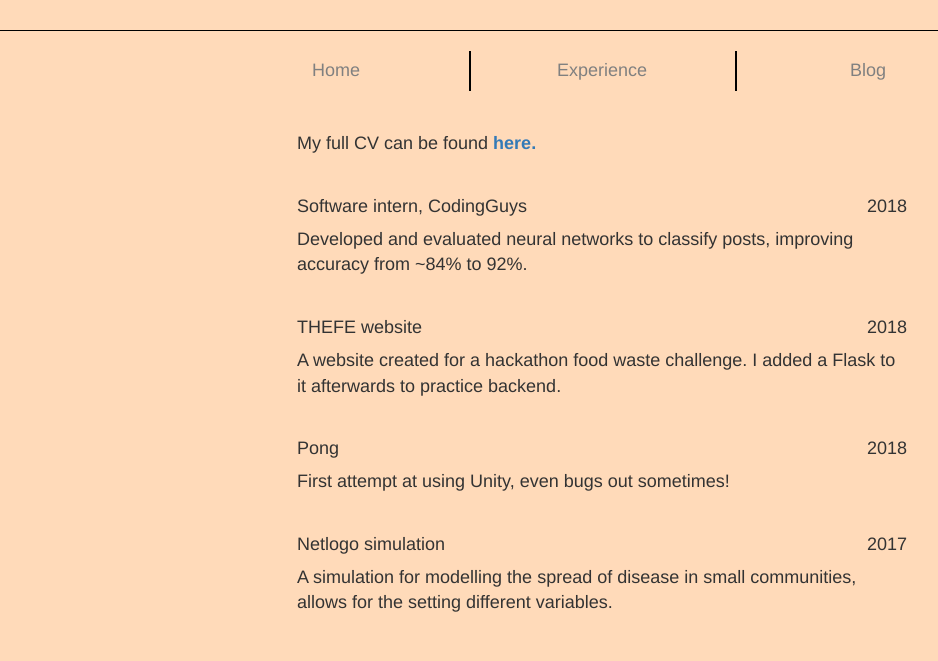
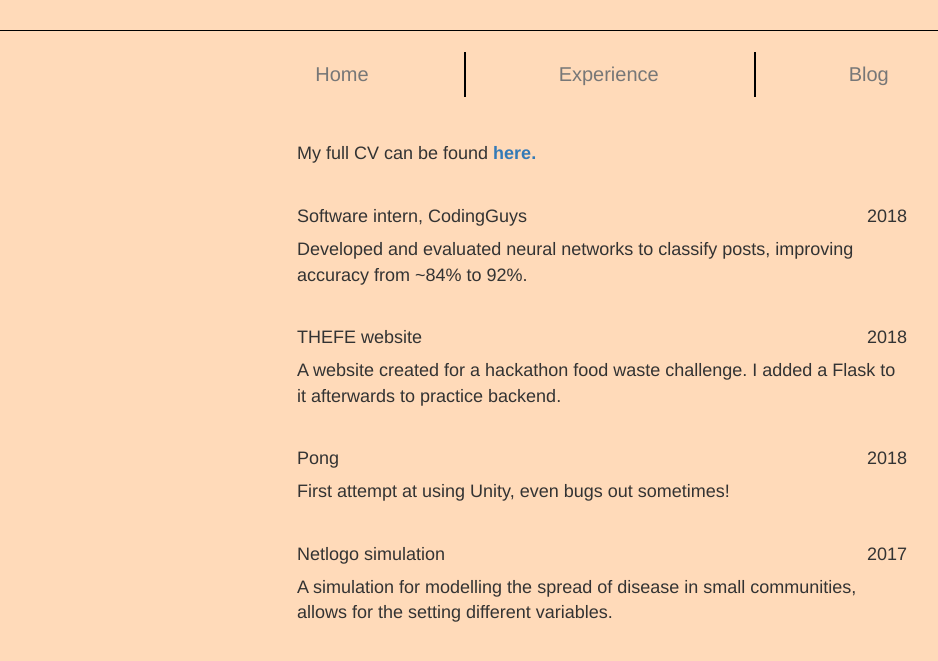
Before and after one commit to WilliLam/WilliLam.github.io, a plain HTML site: page CV.html in a window 1280 px wide. Shown: the part 115-776 px from the top of the page, without its empty margins (38-976 px from the left). Drawn offline with nearby package versions, Linux system fonts and the light colour scheme.

Commit message:
fixed typo

```diff
--- a/CV.html
+++ b/CV.html
@@ -1,13 +1,11 @@
  <!DOCTYPE html>
 <html lang="en">
 <head>
-  <title>Experience</title>
+  <title>Home</title>
   <meta charset="utf-8">
   <meta name="viewport" content="width=device-width, initial-scale=1">
-  <link rel="stylesheet" href="./css/bootstrap.css">
-  <script src="https://ajax.googleapis.com/ajax/libs/jquery/3.3.1/jquery.min.js"></script>
-  <link rel="stylesheet" href="https://use.fontawesome.com/releases/v5.3.1/css/all.css" integrity="sha384-mzrmE5qonljUremFsqc01SB46JvROS7bZs3IO2EmfFsd15uHvIt+Y8vEf7N7fWAU" crossorigin="anonymous">
-  <script src="https://maxcdn.bootstrapcdn.com/bootstrap/3.3.7/js/bootstrap.min.js"></script>
+    <link rel="stylesheet" href="./css/bootstrap.css">
+    <link rel="stylesheet" href="https://use.fontawesome.com/releases/v5.3.1/css/all.css">
 </head>
 <body>
 <br>
@@ -16,13 +14,24 @@
     <p align="left"><a href="mailto://la.william4@gmail.com" class="hyperlink"><span class="icon far fa-envelope" title="github"></span>La.william4@gmail.com</a> <a href="https://github.com/WilliLam" target="_blank" class="hyperlink"><span class="icon fab fa-github" title="github"></span> WilliLam</a></p>
 </div>
 <hr>
-<div class="container" align="center">
-    <div class="row border-between" style="width:70%;" align="center">
-        <div class="col-sm-4"><a href="./index.html" class="hyperlink"><h4>Home</h4></a></div>
-        <div class="col-sm-4"><a href="./CV.html" class="hyperlink"><h4>Experience</h4></a></div>
-        <div class="col-sm-4"><a href="./" class="hyperlink"><h4>Blog</h4></a></div>
+ <nav class="navbar navbar-default">
+  <div class="container-fluid">
+    <div class="navbar-header">
+      <button type="button" class="navbar-toggle" data-toggle="collapse" data-target="#myNavbar">
+        <span class="icon-bar"></span>
+        <span class="icon-bar"></span>
+        <span class="icon-bar"></span>
+      </button>
     </div>
-</div>
+    <div class="collapse navbar-collapse" id="myNavbar">
+      <ul class="nav navbar-nav border-between">
+        <li class="active border-between"><a href="./index.html">Home</a></li>
+        <li class="border-between"><a href="./CV.html">Experience</a></li>
+        <li class="border-between"><a href="./index.html">Blog</a></li>
+      </ul>
+    </div>
+  </div>
+</nav>
 <br>
 <br>
 <div class="container" align="left" style="width:50%">
@@ -60,5 +69,8 @@
     </div>
     <p>A simulation for modelling the spread of disease in small communities, allows for the setting different variables.</p>
 </div>
+  <script src="https://ajax.googleapis.com/ajax/libs/jquery/3.3.1/jquery.min.js"></script>
+
+  <script src="https://maxcdn.bootstrapcdn.com/bootstrap/3.3.7/js/bootstrap.min.js"></script>
 </body>
  </html>
```
Also changed, not shown: index.html (+1 -1 lines).
